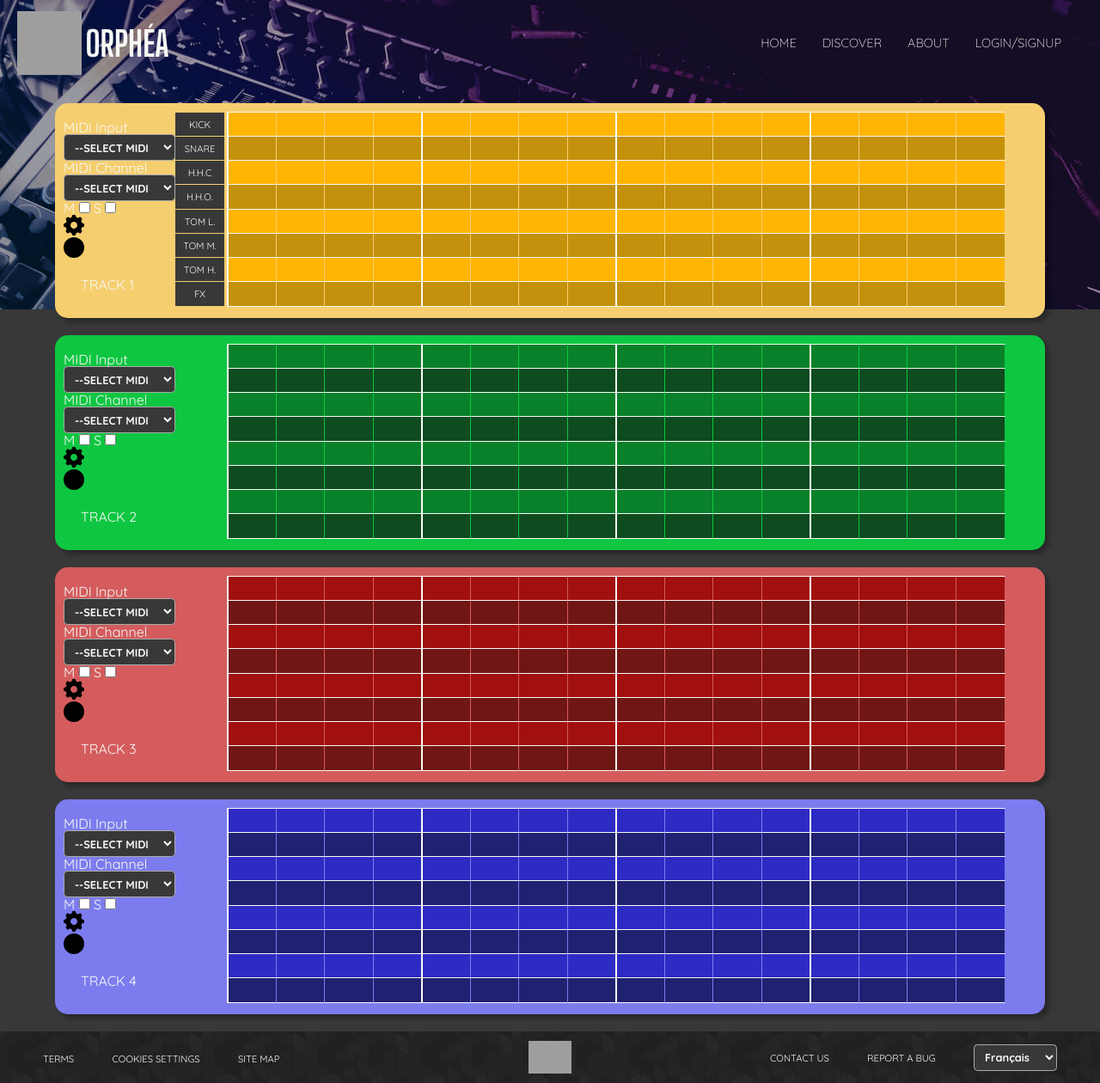
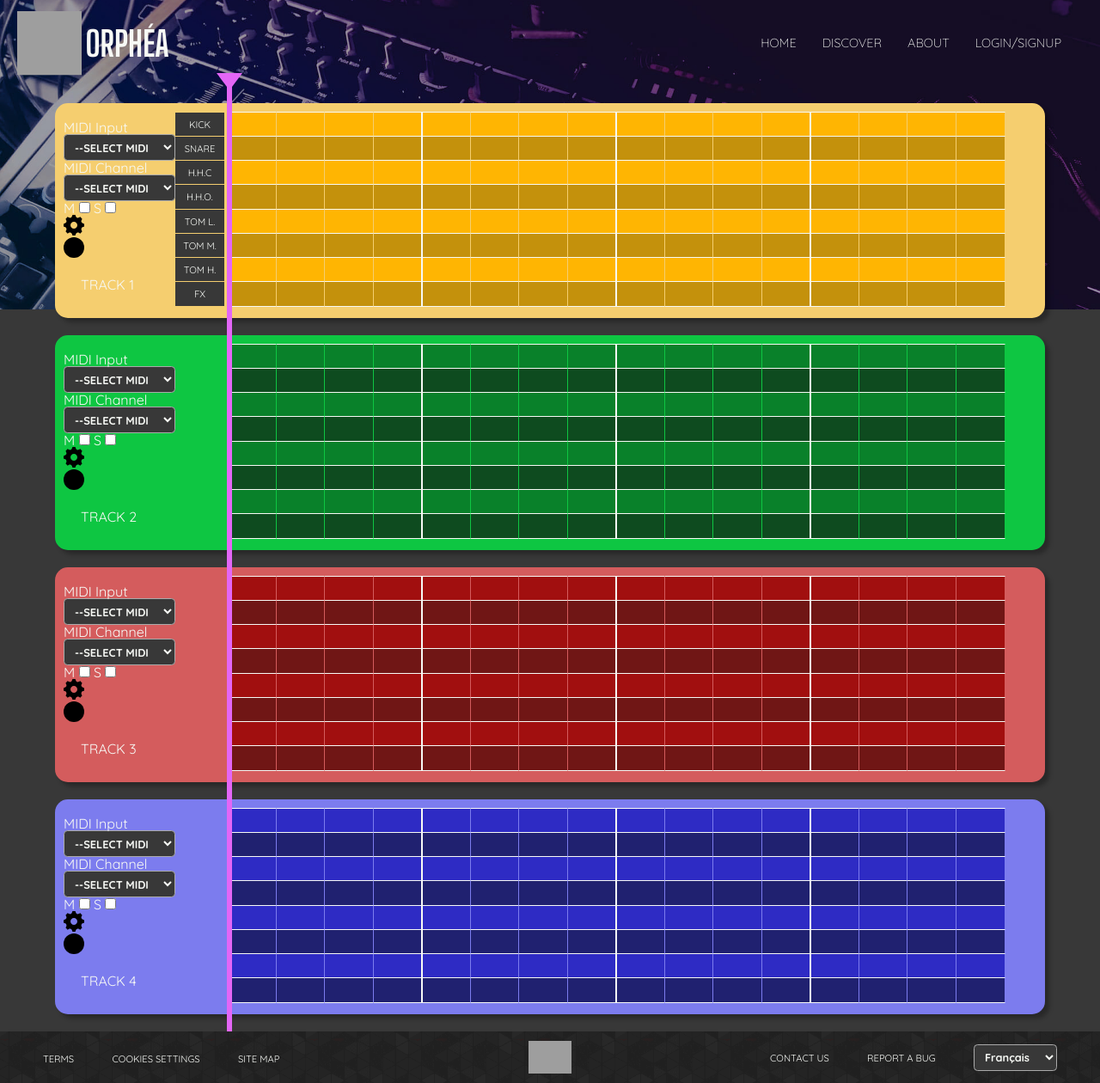
Before and after one commit to HadrienVerrier/ORPHEA, a PHP site: page /compose.html in a window 1280 px wide. Shown: the whole page at 86% size. Run offline with PHP 8.4, Linux system fonts and the light colour scheme; grey boxes are pictures that could not be loaded.

Commit message:
update transport track bar

```diff
--- a/css/_compose.scss
+++ b/css/_compose.scss
@@ -6,7 +6,27 @@ main#compose {
 		display: none;
 	}
 	#transport_mark {
-		display: none;
+		position: absolute;
+		width: 0.6rem;
+		height: calc(100% + 4rem);
+		background-color: $mainLightPlus;
+		left: 20rem;
+		top: -2rem;
+		z-index: 5;
+
+		&::before {
+			content: " ";
+			width: 1rem;
+			height: 1rem;
+			display: block;
+			position: absolute;
+			box-sizing: border-box;
+			top: -1.5rem;
+			left: -1.2rem;
+			border-left: 1.5rem solid transparent;
+			border-right: 1.5rem solid transparent;
+			border-top: 2rem solid $mainLightPlus;
+		}
 	}
 	#tracks {
 		> div[id^="t"] {
--- a/css/main.css
+++ b/css/main.css
@@ -806,7 +806,28 @@ main#compose #transport_controls {
 }
 
 main#compose #transport_mark {
-  display: none;
+  position: absolute;
+  width: 0.6rem;
+  height: calc(100% + 4rem);
+  background-color: #e366f6;
+  left: 20rem;
+  top: -2rem;
+  z-index: 5;
+}
+
+main#compose #transport_mark::before {
+  content: " ";
+  width: 1rem;
+  height: 1rem;
+  display: block;
+  position: absolute;
+  -webkit-box-sizing: border-box;
+          box-sizing: border-box;
+  top: -1.5rem;
+  left: -1.2rem;
+  border-left: 1.5rem solid transparent;
+  border-right: 1.5rem solid transparent;
+  border-top: 2rem solid #e366f6;
 }
 
 main#compose #tracks > div[id^="t"] {
```
Also changed, not shown: 1 other file.
